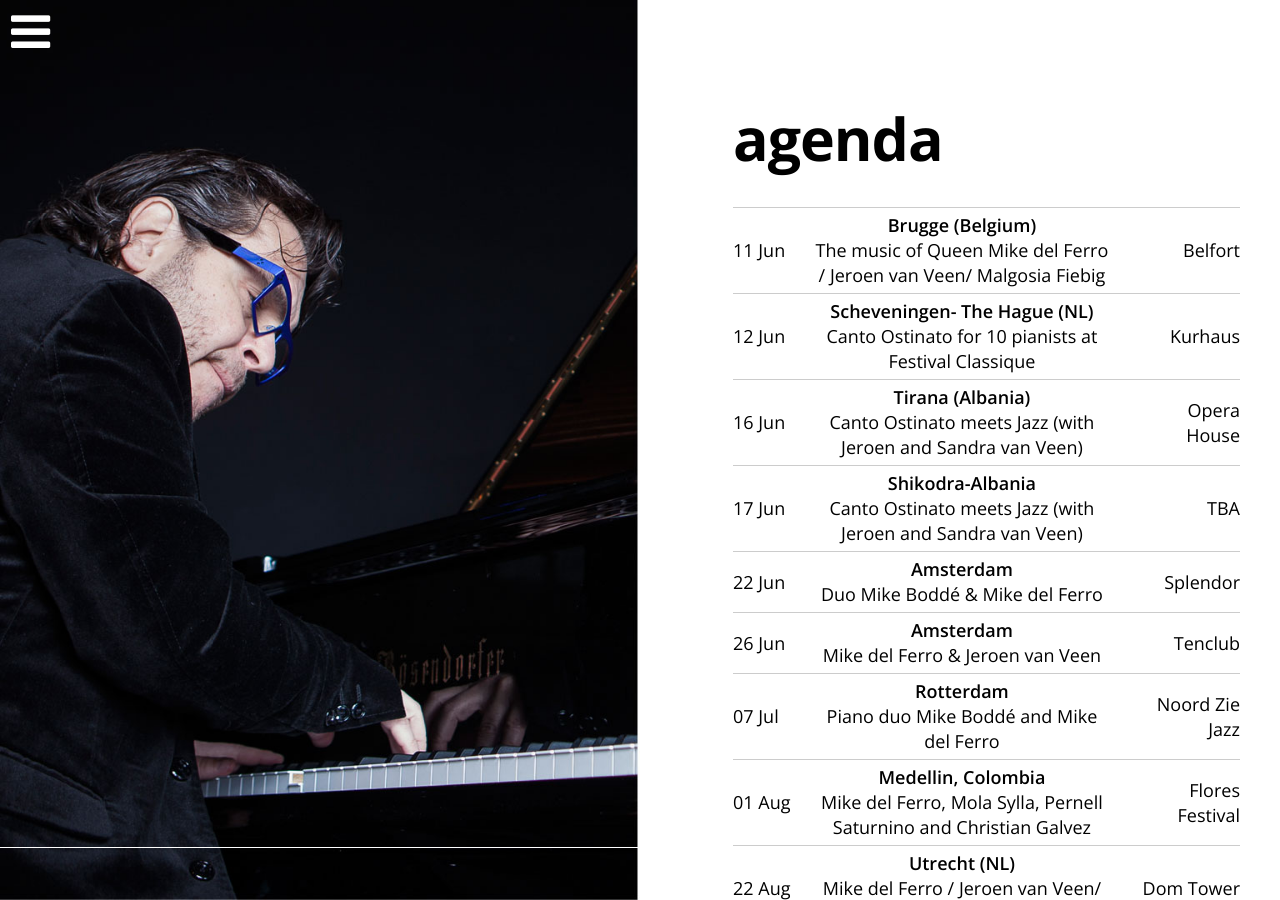
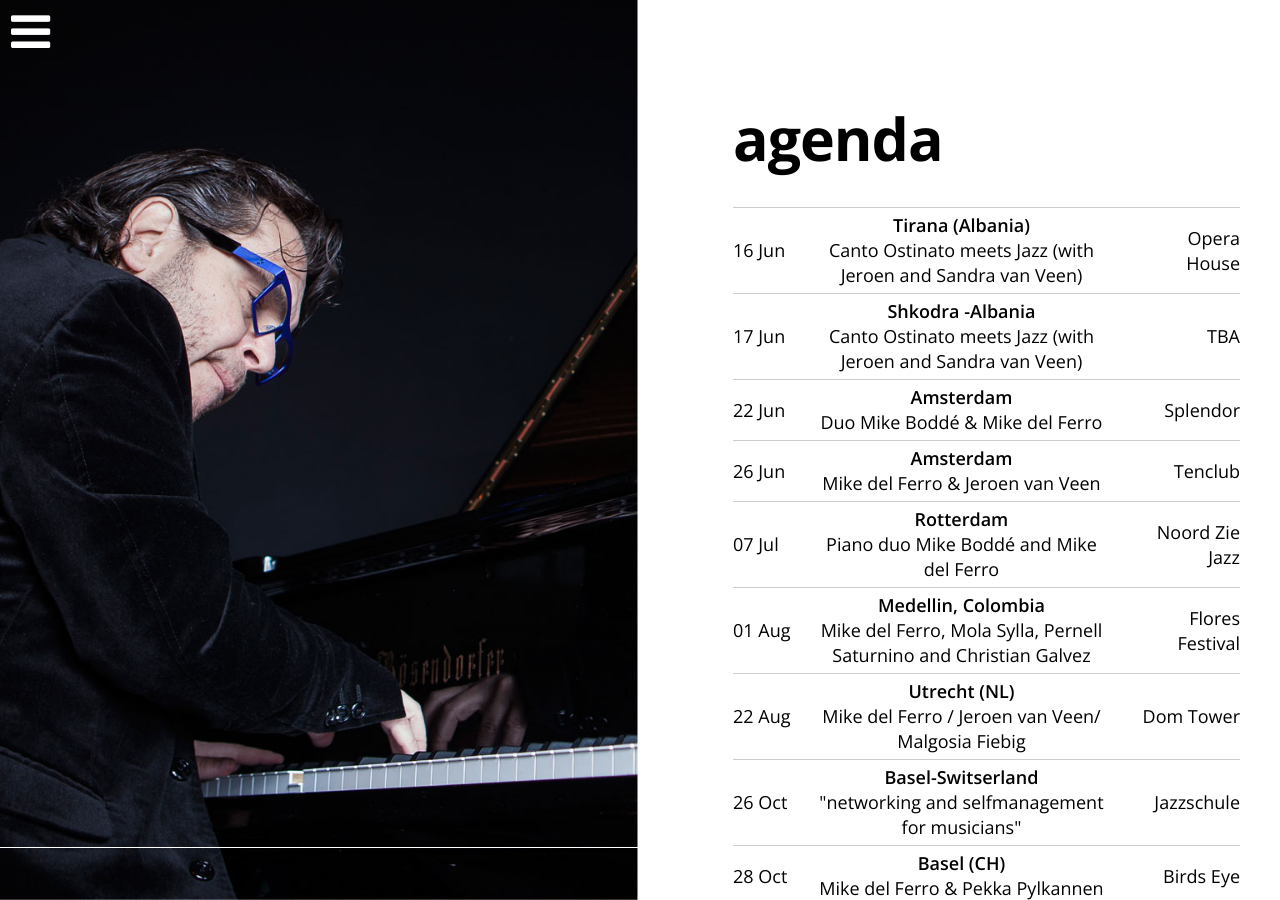
Before and after one commit to mikedelferro/website, a Jekyll site: the page built from agenda.html, in a window 1280 px wide and 900 px high. Built offline with Jekyll 4.4.1, drawn with Linux system fonts in a browser that asks for light colours; nearby versions of some CDN libraries.

Commit message:
Updated '/_config.yml' via CloudCannon

```diff
--- a/_config.yml
+++ b/_config.yml
@@ -4,11 +4,6 @@
     location: Splendor
     venue: Amsterdam
     url: www.splendoramsterdam.com
-  - title: The music of Queen Mike del Ferro / Jeroen van Veen/ Malgosia Fiebig
-    date: 2016-06-11T20:00:00.000Z
-    location: Belfort
-    venue: Brugge (Belgium)
-    url:
   - title: Mike del Ferro / Jeroen van Veen/ Malgosia Fiebig
     date: 2016-08-22T20:00:00.000Z
     location: Dom Tower
@@ -37,13 +32,8 @@
   - title: Canto Ostinato meets Jazz (with Jeroen and Sandra van Veen)
     date: 2016-06-17T20:00:00.000Z
     location: TBA
-    venue: Shikodra-Albania
+    venue: Shkodra -Albania
     url:
-  - title: Canto Ostinato for 10 pianists at Festival Classique
-    date: 2016-06-12T16:00:00.000Z
-    location: Kurhaus
-    venue: Scheveningen- The Hague (NL)
-    url: 'http://www.festivalclassique.nl/nl/agenda-en-kaarten/37/canto-ostinato/'
   - title: Canto Ostinato meets Jazz (with Jeroen and Sandra van Veen)
     date: 2016-06-16T20:30:00.000Z
     location: Opera House
```
